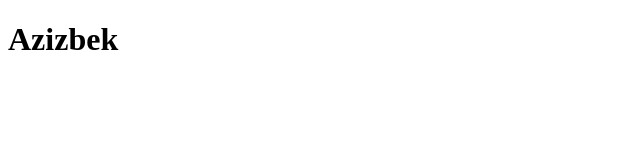
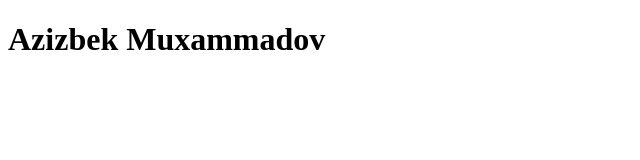
Before and after one commit to DeadMoroz01/second-project, a plain HTML site: page index.html in a window 1280 px wide. Shown: the whole page, without its empty margins (0-640 px from the left). Drawn offline with Linux system fonts and the light colour scheme.

Commit message:
my name dude)

```diff
--- a/index.html
+++ b/index.html
@@ -7,7 +7,7 @@
 </head>
 <body>
 
-    <h1>Azizbek</h1>
+    <h1>Azizbek Muxammadov</h1>
 
 </body>
 </html>
```
